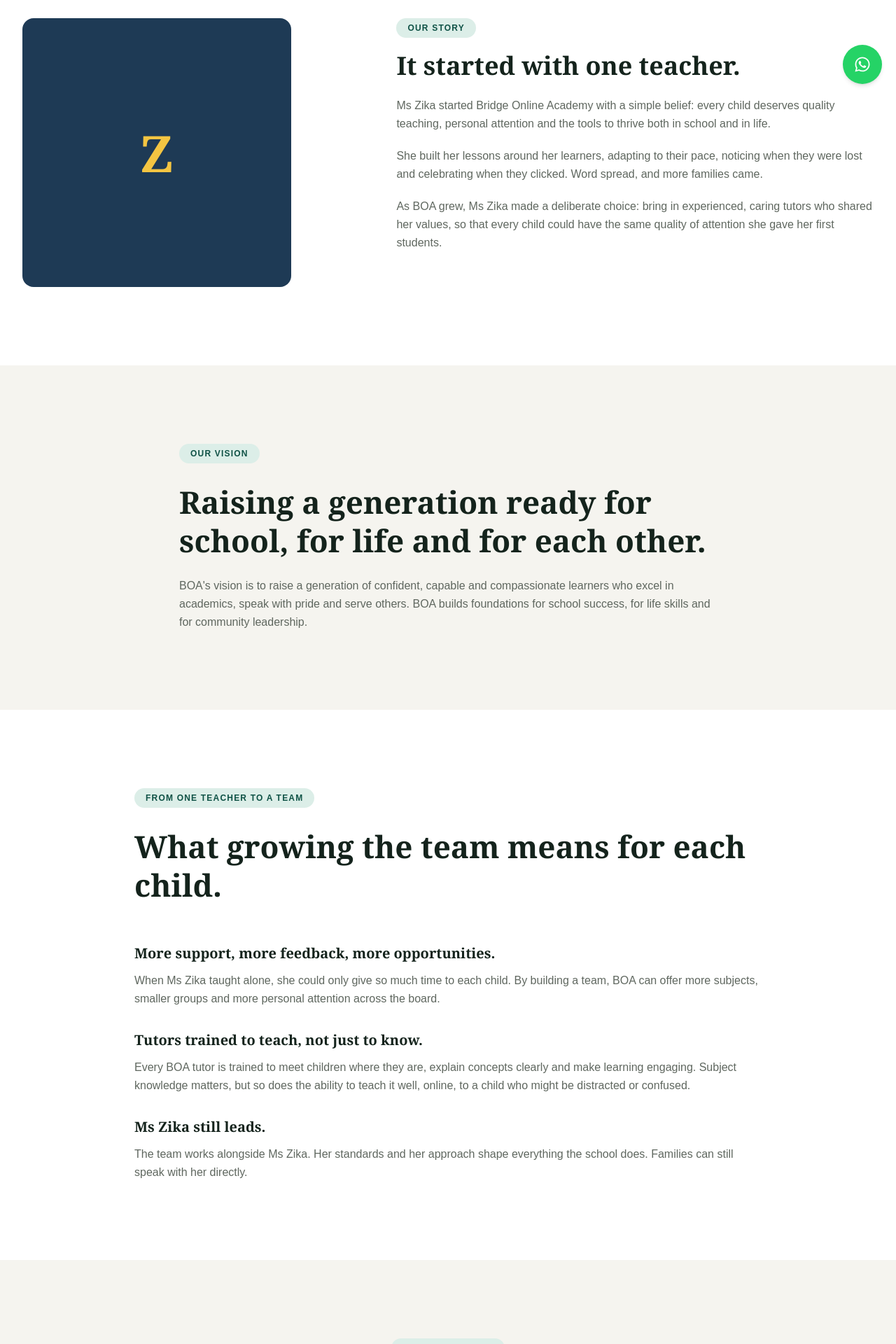
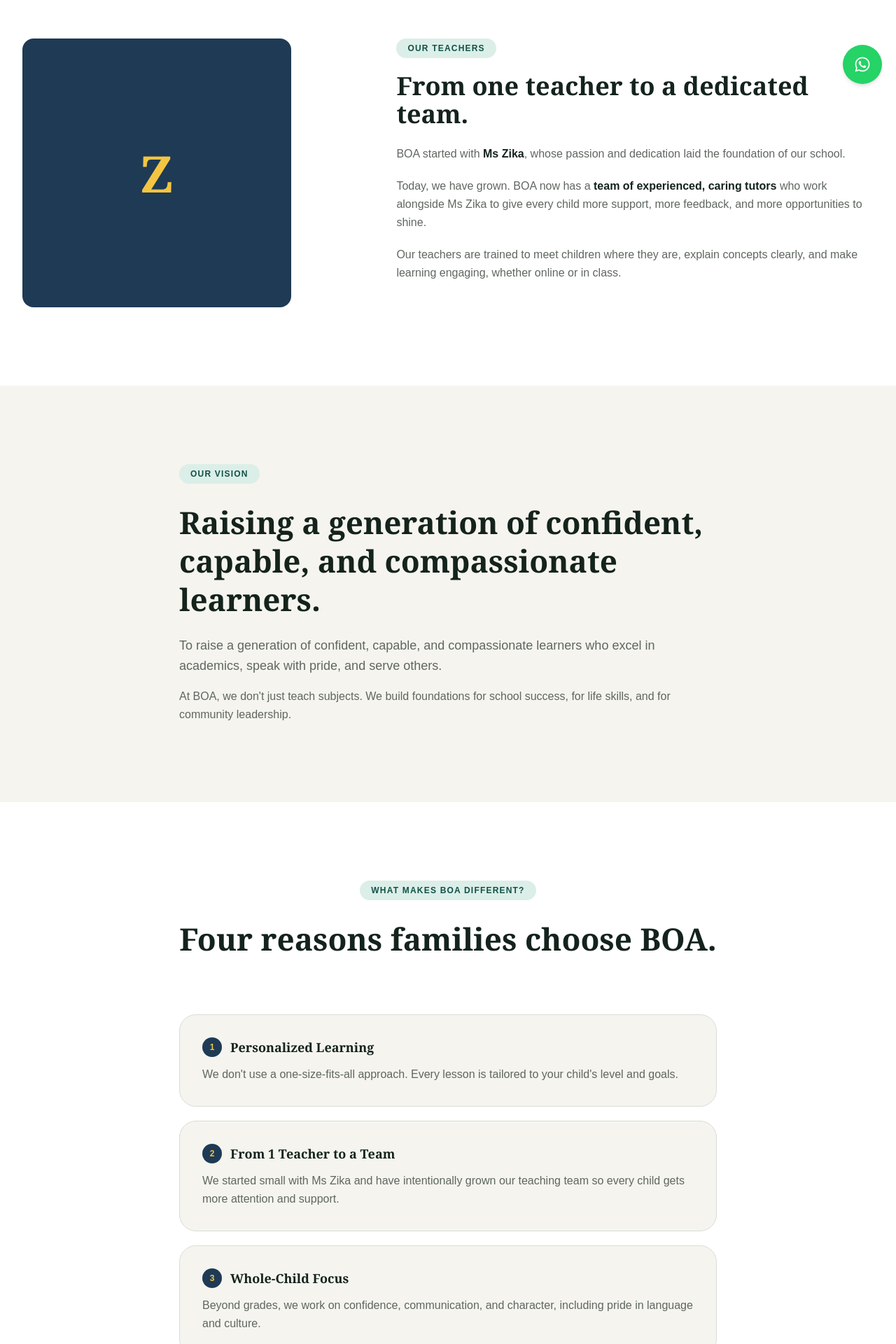
Before and after one commit to NjokuChris/bridgeonlineacademy, a Next.js app: page /about in a window 1280 px wide. Shown: the part 660-2580 px from the top of the page at 70% size. Built offline with nearby package versions, Linux system fonts and the light colour scheme.

Commit message:
feat: update About, FAQ, and Programmes pages for improved messaging and structure; enhance FocusAreas and TeachingAndSupport components for clarity and engagement

```diff
--- a/src/app/about/page.tsx
+++ b/src/app/about/page.tsx
@@ -11,22 +11,22 @@ export const metadata: Metadata = {
     "Bridge Online Academy started with one teacher, Ms Zika, and has grown into a team. Learn our story, our vision and how we work with every family.",
 };
 
-const beliefs = [
+const differentiators = [
   {
-    title: "Personal attention",
-    body: "Small groups and consistent tutors mean every learner is known by name. Tutors notice when something changes and respond to it.",
+    title: "Personalized Learning",
+    body: "We don't use a one-size-fits-all approach. Every lesson is tailored to your child's level and goals.",
   },
   {
-    title: "Whole-child focus",
-    body: "Confidence, communication and character are built alongside academic progress. Pride in language and culture is part of the programme, not an afterthought.",
+    title: "From 1 Teacher to a Team",
+    body: "We started small with Ms Zika and have intentionally grown our teaching team so every child gets more attention and support.",
   },
   {
-    title: "Parent partnership",
-    body: "Regular updates, progress reports and an open-door policy keep families informed and involved. The child's growth is a shared goal.",
+    title: "Whole-Child Focus",
+    body: "Beyond grades, we work on confidence, communication, and character, including pride in language and culture.",
   },
   {
-    title: "No child left behind",
-    body: "Sessions are small. Tutors are trained to meet learners where they are. If a child is struggling, the team acts early rather than waiting for a problem to grow.",
+    title: "Parent Partnership",
+    body: "We keep you involved with regular updates, progress reports, and an open-door policy. Your child's growth is our shared mission.",
   },
 ];
 
@@ -43,13 +43,15 @@ export default function AboutPage() {
             A learning community built around each child.
           </h1>
           <p className="mt-7 max-w-3xl text-lg leading-relaxed text-muted">
-            {siteConfig.name} is dedicated to helping every child grow with
-            confidence, academically, personally and culturally.
+            BOA is a learning community dedicated to helping every child grow with
+            confidence: academically, personally, and culturally. We believe every child
+            deserves quality teaching, personal attention, and the tools to thrive both
+            in school and in life.
           </p>
         </div>
       </section>
 
-      {/* Our story: Ms Zika */}
+      {/* Our story: Ms Zika & The Teaching Team */}
       <section className="bg-white py-20 lg:py-28">
         <div className="shell grid gap-12 lg:grid-cols-[.8fr_1.2fr] lg:gap-20">
           <AnimateIn direction="right">
@@ -61,33 +63,30 @@ export default function AboutPage() {
           </AnimateIn>
           <div>
             <AnimateIn>
-              <SectionLabel>Our story</SectionLabel>
+              <SectionLabel>Our Teachers</SectionLabel>
             </AnimateIn>
             <AnimateIn delay={0.08}>
               <h2 className="mt-5 font-display text-4xl font-semibold text-ink">
-                It started with one teacher.
+                From one teacher to a dedicated team.
               </h2>
             </AnimateIn>
             <AnimateIn delay={0.14}>
               <p className="mt-6 leading-relaxed text-muted">
-                Ms Zika started Bridge Online Academy with a simple belief:
-                every child deserves quality teaching, personal attention and
-                the tools to thrive both in school and in life.
+                BOA started with <strong className="text-ink">Ms Zika</strong>, whose passion and
+                dedication laid the foundation of our school.
               </p>
             </AnimateIn>
             <AnimateIn delay={0.2}>
               <p className="mt-5 leading-relaxed text-muted">
-                She built her lessons around her learners, adapting to their
-                pace, noticing when they were lost and celebrating when they
-                clicked. Word spread, and more families came.
+                Today, we have grown. BOA now has a <strong className="text-ink">team of experienced, caring tutors</strong> who
+                work alongside Ms Zika to give every child more support, more feedback, and more
+                opportunities to shine.
               </p>
             </AnimateIn>
             <AnimateIn delay={0.26}>
               <p className="mt-5 leading-relaxed text-muted">
-                As BOA grew, Ms Zika made a deliberate choice: bring in
-                experienced, caring tutors who shared her values, so that every
-                child could have the same quality of attention she gave her
-                first students.
+                Our teachers are trained to meet children where they are, explain concepts clearly,
+                and make learning engaging, whether online or in class.
               </p>
             </AnimateIn>
           </div>
@@ -98,99 +97,54 @@ export default function AboutPage() {
       <section className="bg-bg py-20 lg:py-28">
         <div className="shell max-w-3xl">
           <AnimateIn>
-            <SectionLabel>Our vision</SectionLabel>
+            <SectionLabel>Our Vision</SectionLabel>
           </AnimateIn>
           <AnimateIn delay={0.08}>
             <h2 className="mt-7 font-display text-[2rem] font-semibold leading-tight text-ink lg:text-[2.75rem]">
-              Raising a generation ready for school, for life and for each
-              other.
+              Raising a generation of confident, capable, and compassionate learners.
             </h2>
           </AnimateIn>
           <AnimateIn delay={0.14}>
-            <p className="mt-6 leading-relaxed text-muted">
-              BOA&apos;s vision is to raise a generation of confident, capable and
-              compassionate learners who excel in academics, speak with pride
-              and serve others. BOA builds foundations for school success, for
-              life skills and for community leadership.
+            <p className="mt-6 text-lg leading-relaxed text-muted">
+              To raise a generation of confident, capable, and compassionate learners who excel
+              in academics, speak with pride, and serve others.
+            </p>
+          </AnimateIn>
+          <AnimateIn delay={0.2}>
+            <p className="mt-4 leading-relaxed text-muted">
+              At BOA, we don&apos;t just teach subjects. We build foundations for school success,
+              for life skills, and for community leadership.
             </p>
           </AnimateIn>
         </div>
       </section>
 
-      {/* From one teacher to a team */}
+      {/* What Makes BOA Different? */}
       <section className="bg-white py-20 lg:py-28">
-        <div className="shell max-w-4xl">
-          <AnimateIn>
-            <SectionLabel>From one teacher to a team</SectionLabel>
-          </AnimateIn>
-          <AnimateIn delay={0.08}>
-            <h2 className="mt-7 font-display text-[2rem] font-semibold leading-tight text-ink lg:text-[2.75rem]">
-              What growing the team means for each child.
-            </h2>
-          </AnimateIn>
-          <div className="mt-10 space-y-8 lg:mt-14">
-            <AnimateIn delay={0.1}>
-              <div>
-                <h3 className="font-display text-xl font-semibold text-ink">
-                  More support, more feedback, more opportunities.
-                </h3>
-                <p className="mt-3 leading-relaxed text-muted">
-                  When Ms Zika taught alone, she could only give so much time to
-                  each child. By building a team, BOA can offer more subjects,
-                  smaller groups and more personal attention across the board.
-                </p>
-              </div>
-            </AnimateIn>
-            <AnimateIn delay={0.16}>
-              <div>
-                <h3 className="font-display text-xl font-semibold text-ink">
-                  Tutors trained to teach, not just to know.
-                </h3>
-                <p className="mt-3 leading-relaxed text-muted">
-                  Every BOA tutor is trained to meet children where they are,
-                  explain concepts clearly and make learning engaging. Subject
-                  knowledge matters, but so does the ability to teach it well,
-                  online, to a child who might be distracted or confused.
-                </p>
-              </div>
-            </AnimateIn>
-            <AnimateIn delay={0.22}>
-              <div>
-                <h3 className="font-display text-xl font-semibold text-ink">
-                  Ms Zika still leads.
-                </h3>
-                <p className="mt-3 leading-relaxed text-muted">
-                  The team works alongside Ms Zika. Her standards and her
-                  approach shape everything the school does. Families can still
-                  speak with her directly.
-                </p>
-              </div>
-            </AnimateIn>
-          </div>
-        </div>
-      </section>
-
-      {/* What we believe */}
-      <section className="bg-bg py-20 lg:py-28">
         <div className="shell">
           <div className="mx-auto max-w-3xl text-center">
             <AnimateIn>
-              <SectionLabel>What we believe</SectionLabel>
+              <SectionLabel>What Makes BOA Different?</SectionLabel>
             </AnimateIn>
             <AnimateIn delay={0.08}>
               <h2 className="mt-7 font-display text-[2rem] font-semibold leading-tight text-ink lg:text-[2.75rem]">
-                The values behind every lesson.
+                Four reasons families choose BOA.
               </h2>
             </AnimateIn>
           </div>
           <div className="mx-auto mt-14 max-w-3xl space-y-5 lg:mt-20">
-            {beliefs.map((b, i) => (
-              <AnimateIn key={b.title} delay={0.08 + i * 0.06}>
-                <div className="rounded-xl border border-border bg-white p-6 lg:p-8">
-                  <h3 className="font-display text-lg font-semibold text-ink">
-                    {b.title}
-                  </h3>
-                  <p className="mt-2 leading-relaxed text-muted">{b.body}</p>
+            {differentiators.map((d, i) => (
+              <AnimateIn key={d.title} delay={0.08 + i * 0.06}>
+                <div className="rounded-xl border border-border bg-bg p-6 lg:p-8">
+                  <div className="flex items-center gap-3">
+                    <span className="flex h-7 w-7 items-center justify-center rounded-full bg-navy text-xs font-bold text-yellow">
+                      {i + 1}
+                    </span>
+                    <h3 className="font-display text-lg font-semibold text-ink">
+                      {d.title}
+                    </h3>
+                  </div>
+                  <p className="mt-3 leading-relaxed text-muted">{d.body}</p>
                 </div>
               </AnimateIn>
             ))}
@@ -198,6 +152,20 @@ export default function AboutPage() {
         </div>
       </section>
 
+      {/* Signature Client Quote: Family Callout */}
+      <section className="border-t border-border bg-bg py-16 lg:py-24">
+        <div className="shell max-w-3xl text-center">
+          <AnimateIn>
+            <p className="font-display text-2xl font-semibold text-ink sm:text-3xl lg:text-4xl">
+              &ldquo;At BOA, your child isn&apos;t just another student. They&apos;re family.&rdquo;
+            </p>
+            <p className="mt-5 text-lg leading-relaxed text-muted">
+              And together, we&apos;re building learners who are ready for exams, ready for life, and proud of who they are.
+            </p>
+          </AnimateIn>
+        </div>
+      </section>
+
       <RegisterCTA />
     </SiteLayout>
   );
--- a/src/components/home/FocusAreas.tsx
+++ b/src/components/home/FocusAreas.tsx
@@ -44,7 +44,7 @@ export default function FocusAreas() {
             const accent = areaAccents[i % areaAccents.length];
             return (
               <AnimateIn key={area.id} delay={i * 0.07}>
-                <div className={` border border-gray-200 border-1 rounded-lg  bg-white p-6  lg:p-7`}>
+                <div className={` border border-gray-200 border-1 rounded-lg h-full bg-white p-6  lg:p-7`}>
                   <div className={`inline-flex h-8 w-8 items-center justify-center rounded-md ${accent.num}`}>
                     <span className="font-display text-sm font-semibold text-white">
                       {i + 1}
--- a/src/components/home/TeachingAndSupport.tsx
+++ b/src/components/home/TeachingAndSupport.tsx
@@ -9,9 +9,9 @@ import SectionLabel from "@/components/ui/SectionLabel";
 
 const points = [
   "Tutors trained to meet children where they are",
-  "Clear explanations, not just correct answers",
-  "Regular written feedback to parents",
-  "Ms Zika still leads and is still reachable",
+  "Explain concepts clearly and make learning engaging",
+  "Regular updates, progress reports and open communication",
+  "Ms Zika still leads and works alongside our tutors",
 ];
 
 export default function TeachingAndSupport() {
@@ -45,9 +45,9 @@ export default function TeachingAndSupport() {
           </AnimateIn>
           <AnimateIn delay={0.13}>
             <p className="body-lg mt-4">
-              BOA started with Ms Zika. As more families joined, she built a
-              team of experienced tutors who share her approach: personal,
-              clear, and honest about progress.
+              BOA started with Ms Zika, whose passion and dedication laid our foundation.
+              Today, our team of experienced, caring tutors works alongside Ms Zika to give
+              every child more support, more feedback, and more opportunities to shine.
             </p>
           </AnimateIn>
 
--- a/src/components/home/WhyUs.tsx
+++ b/src/components/home/WhyUs.tsx
@@ -30,8 +30,9 @@ export default function WhyUs() {
           </AnimateIn>
           <AnimateIn delay={0.13}>
             <p className="body-lg mt-4">
-              BOA treats each child as family. The goal is learners who are
-              ready for exams, ready for life and proud of who they are.
+              At BOA, your child isn&apos;t just another student. They&apos;re family.
+              Together, we&apos;re building learners who are ready for exams, ready for life,
+              and proud of who they are.
             </p>
           </AnimateIn>
         </div>
```
Also changed, not shown: src/app/faq/page.tsx (+3 -81 lines), src/app/programmes/page.tsx (+7 -8 lines).
